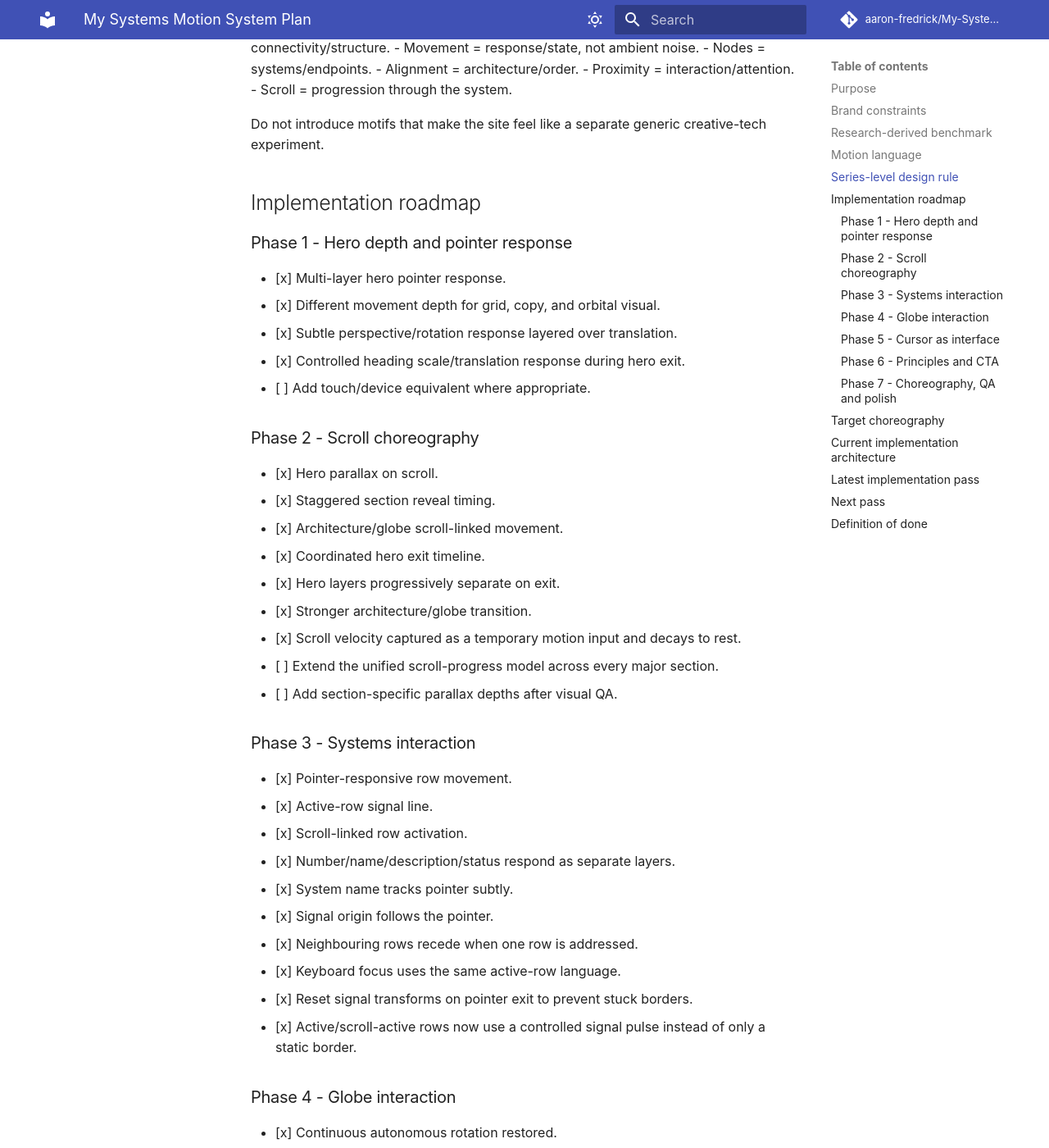
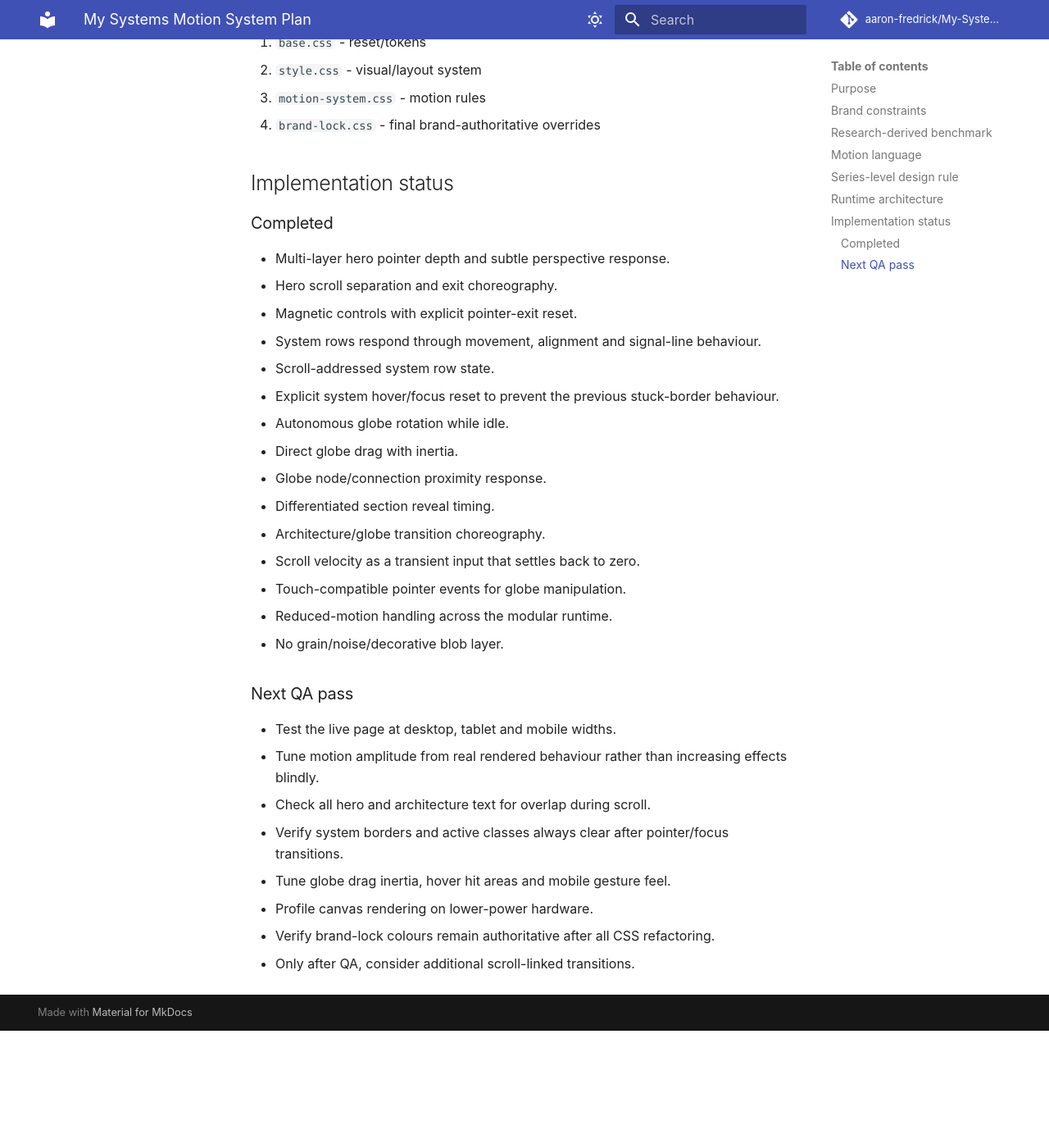
Before and after one commit to aaron-fredrick/My-Systems, an MkDocs documentation site: the page built from docs/MOTION_SYSTEM_PLAN.md, in a window 1280 px wide and 1400 px high, scrolled down 1918 px. Shown: the whole window at 82% size. Built offline with MkDocs 1.6.1 and Material for MkDocs 9.7.7, drawn with Linux system fonts in a browser that asks for light colours; comment, search, counter and statistics services are not loaded; after the commit the page ends 3175 px from its top, so only the background shows below that; some of the changed text lies outside the part shown.

Commit message:
docs: record modular JS split and current motion implementation

```diff
--- a/docs/MOTION_SYSTEM_PLAN.md
+++ b/docs/MOTION_SYSTEM_PLAN.md
@@ -17,17 +17,7 @@
 - Preserve `prefers-reduced-motion` and provide touch equivalents where interaction exists.
 
 ## Research-derived benchmark
-Awwwards' current inspiration taxonomy repeatedly treats **scrolling, interaction design, microinteractions, parallax, responsive behaviour, storytelling, transitions, gestures, and 3D/WebGL** as separate quality dimensions. Recent examples also explicitly combine scroll + interaction + animation, mobile interaction + 3D, reactive cursors, and parallax rather than relying on static hover decoration.
-
-The important lesson is not to copy the visual style of award-winning creative sites. Awwwards itself has highlighted the risk of copying fashionable layouts/effects without a clear brand concept. For My Systems, the benchmark is therefore **interaction quality and choreography**, while the visual language remains technical and infrastructure-oriented.
-
-Research references:
-- Awwwards single-page directory / interaction taxonomy: https://www.awwwards.com/websites/single-page-1/
-- Awwwards scroll + animation + microinteraction example: https://www.awwwards.com/inspiration/scrolling-stats-tear-the-paper-ceiling
-- Awwwards mobile scroll / responsive / 3D example: https://www.awwwards.com/inspiration/mobile-scroll-and-interactions-noomo-labs
-- Awwwards cursor-led minimal interaction example: https://www.awwwards.com/inspiration/cursor-led-minimal-animations-shaaz-jung
-- Awwwards interactive homepage example: https://www.awwwards.com/inspiration/interactive-homepage-range-rak
-- Awwwards design-strategy warning against trend copying: https://assets.awwwards.com/awards/gallery/2023/07/HOT-RIGHT-NOW-BOOK-2023.pdf
+Awwwards' current inspiration taxonomy repeatedly treats scrolling, interaction design, microinteractions, parallax, responsive behaviour, storytelling, transitions, gestures, and 3D/WebGL as separate quality dimensions. The benchmark for My Systems is interaction quality and choreography, while the visual language remains technical and infrastructure-oriented.
 
 ## Motion language
 `proximity -> response -> momentum -> alignment -> signal -> transition`
@@ -46,111 +36,48 @@
 - Proximity = interaction/attention.
 - Scroll = progression through the system.
 
-Do not introduce motifs that make the site feel like a separate generic creative-tech experiment.
+## Runtime architecture
+The interaction code is now intentionally split by responsibility:
 
-## Implementation roadmap
+- `site/js/main.js` - orchestration only
+- `site/js/config.js` - shared capability and accessibility flags
+- `site/js/scroll.js` - GSAP/ScrollTrigger choreography and scroll velocity
+- `site/js/pointer.js` - cursor, hero depth and magnetic controls
+- `site/js/systems.js` - system-row interaction and scroll addressing
+- `site/js/globe.js` - autonomous globe, node response, drag and inertia
 
-### Phase 1 - Hero depth and pointer response
-- [x] Multi-layer hero pointer response.
-- [x] Different movement depth for grid, copy, and orbital visual.
-- [x] Subtle perspective/rotation response layered over translation.
-- [x] Controlled heading scale/translation response during hero exit.
-- [ ] Add touch/device equivalent where appropriate.
+CSS remains layered as:
 
-### Phase 2 - Scroll choreography
-- [x] Hero parallax on scroll.
-- [x] Staggered section reveal timing.
-- [x] Architecture/globe scroll-linked movement.
-- [x] Coordinated hero exit timeline.
-- [x] Hero layers progressively separate on exit.
-- [x] Stronger architecture/globe transition.
-- [x] Scroll velocity captured as a temporary motion input and decays to rest.
-- [ ] Extend the unified scroll-progress model across every major section.
-- [ ] Add section-specific parallax depths after visual QA.
+1. `base.css` - reset/tokens
+2. `style.css` - visual/layout system
+3. `motion-system.css` - motion rules
+4. `brand-lock.css` - final brand-authoritative overrides
 
-### Phase 3 - Systems interaction
-- [x] Pointer-responsive row movement.
-- [x] Active-row signal line.
-- [x] Scroll-linked row activation.
-- [x] Number/name/description/status respond as separate layers.
-- [x] System name tracks pointer subtly.
-- [x] Signal origin follows the pointer.
-- [x] Neighbouring rows recede when one row is addressed.
-- [x] Keyboard focus uses the same active-row language.
-- [x] Reset signal transforms on pointer exit to prevent stuck borders.
-- [x] Active/scroll-active rows now use a controlled signal pulse instead of only a static border.
+## Implementation status
 
-### Phase 4 - Globe interaction
-- [x] Continuous autonomous rotation restored.
-- [x] Pointer/drag interaction.
-- [x] Drag momentum and release settling.
-- [x] Network signal particles.
-- [x] Node hover response.
-- [x] Pointer-position tracking.
-- [x] Globe interaction state layer: `idle -> aware -> active -> settling`.
-- [x] Proximity input is calculated and exposed to the visual layer.
-- [ ] Apply proximity influence to globe rotation without making it chase the cursor.
-- [ ] Make idle network activity sparse and intentional.
-- [ ] Connect globe state directly to renderer rotation/activity behaviour.
-- [x] Tune globe scale/position through the architecture scroll sequence.
+### Completed
+- Multi-layer hero pointer depth and subtle perspective response.
+- Hero scroll separation and exit choreography.
+- Magnetic controls with explicit pointer-exit reset.
+- System rows respond through movement, alignment and signal-line behaviour.
+- Scroll-addressed system row state.
+- Explicit system hover/focus reset to prevent the previous stuck-border behaviour.
+- Autonomous globe rotation while idle.
+- Direct globe drag with inertia.
+- Globe node/connection proximity response.
+- Differentiated section reveal timing.
+- Architecture/globe transition choreography.
+- Scroll velocity as a transient input that settles back to zero.
+- Touch-compatible pointer events for globe manipulation.
+- Reduced-motion handling across the modular runtime.
+- No grain/noise/decorative blob layer.
 
-### Phase 5 - Cursor as interface
-- [x] Existing cursor follows pointer and expands on interactive targets.
-- [x] Semantic states: default, `VIEW`, `OPEN/ACTION`, `DRAG`.
-- [x] Cursor state coupled to system rows and globe.
-- [x] Disabled on coarse pointers and reduced motion.
-
-### Phase 6 - Principles and CTA
-- [x] Principles respond sequentially according to scroll position.
-- [x] Restrained pointer/velocity response.
-- [x] CTA content resolves through scroll progress.
-- [ ] Give CTA ring a controlled resolution/settling moment.
-
-### Phase 7 - Choreography, QA and polish
-- [ ] Review the page as one continuous motion sequence.
-- [ ] Prevent simultaneous animation overload.
-- [ ] Define quiet zones between major motion moments.
-- [ ] Tune easing, duration, displacement, and velocity globally.
-- [ ] Check 60fps performance on desktop and mid-range mobile hardware.
-- [ ] Verify no layout shift.
-- [ ] Verify keyboard navigation/focus states.
-- [ ] Verify reduced-motion mode.
-- [ ] Verify touch interactions do not conflict with native scrolling.
-- [x] Prevent architecture label/heading layering conflicts.
-- [x] Reformat the main stylesheet so the motion layer can be maintained safely.
-- [x] Consolidate motion CSS into a dedicated `motion-system.css` layer.
-- [x] Remove the duplicate motion runtime from the page; `main.js` is now the functional interaction runtime.
-
-## Target choreography
-`Hero responds -> user scrolls -> hero recedes -> systems activate -> architecture takes over -> globe becomes the focus -> principles settle -> CTA resolves`
-
-Avoid: `Everything is constantly moving.`
-
-## Current implementation architecture
-- `site/css/base.css` - reset/accessibility primitives.
-- `site/css/style.css` - existing visual/layout/component styling.
-- `site/css/motion-system.css` - motion-only presentation rules and interaction states.
-- `site/css/brand-lock.css` - final brand/color authority and browser/theme override protection.
-- `site/js/main.js` - GSAP/ScrollTrigger choreography, cursor, magnetic interactions, system activation, scroll velocity, and globe renderer/interaction.
-- `site/index.html` - loads the layers in order: base -> visual -> motion -> brand lock.
-
-The previous `motion-enhancement.css` / `motion-enhancement.js` layer has been removed from the runtime so there is no second animation system fighting `main.js`.
-
-## Latest implementation pass
-- Added a dedicated `motion-system.css` so motion presentation is no longer mixed into the visual layer.
-- Consolidated the page runtime around `main.js`, eliminating duplicate hero/system/globe listeners.
-- Added stateful system signal pulses for addressed rows.
-- Preserved the existing brand palette and final brand-lock layer.
-- Kept architecture text above the globe to prevent the previously observed overlap.
-- Kept motion quiet when there is no interaction except for intentional globe/network activity.
-
-## Next pass
-1. Connect globe proximity/state variables directly to renderer behaviour so `aware`, `active`, and `settling` have visibly distinct but restrained responses.
-2. Replace the remaining always-running globe signal activity with sparse stateful signals while retaining autonomous rotation.
-3. Build a unified section-progress choreography rather than isolated ScrollTrigger timelines.
-4. Add touch-specific interaction rules without hijacking native scroll.
-5. Perform visual/performance QA at desktop, tablet, and mobile sizes.
-6. Audit all brand colors and browser/theme override protection after final styling changes.
-
-## Definition of done
-The site should feel operational and alive when the viewer moves, hovers, scrolls, and interacts - not because it is constantly animated. It should still unmistakably feel like **My Systems**, not an Awwwards imitation.
+### Next QA pass
+- Test the live page at desktop, tablet and mobile widths.
+- Tune motion amplitude from real rendered behaviour rather than increasing effects blindly.
+- Check all hero and architecture text for overlap during scroll.
+- Verify system borders and active classes always clear after pointer/focus transitions.
+- Tune globe drag inertia, hover hit areas and mobile gesture feel.
+- Profile canvas rendering on lower-power hardware.
+- Verify brand-lock colours remain authoritative after all CSS refactoring.
+- Only after QA, consider additional scroll-linked transitions.
```
